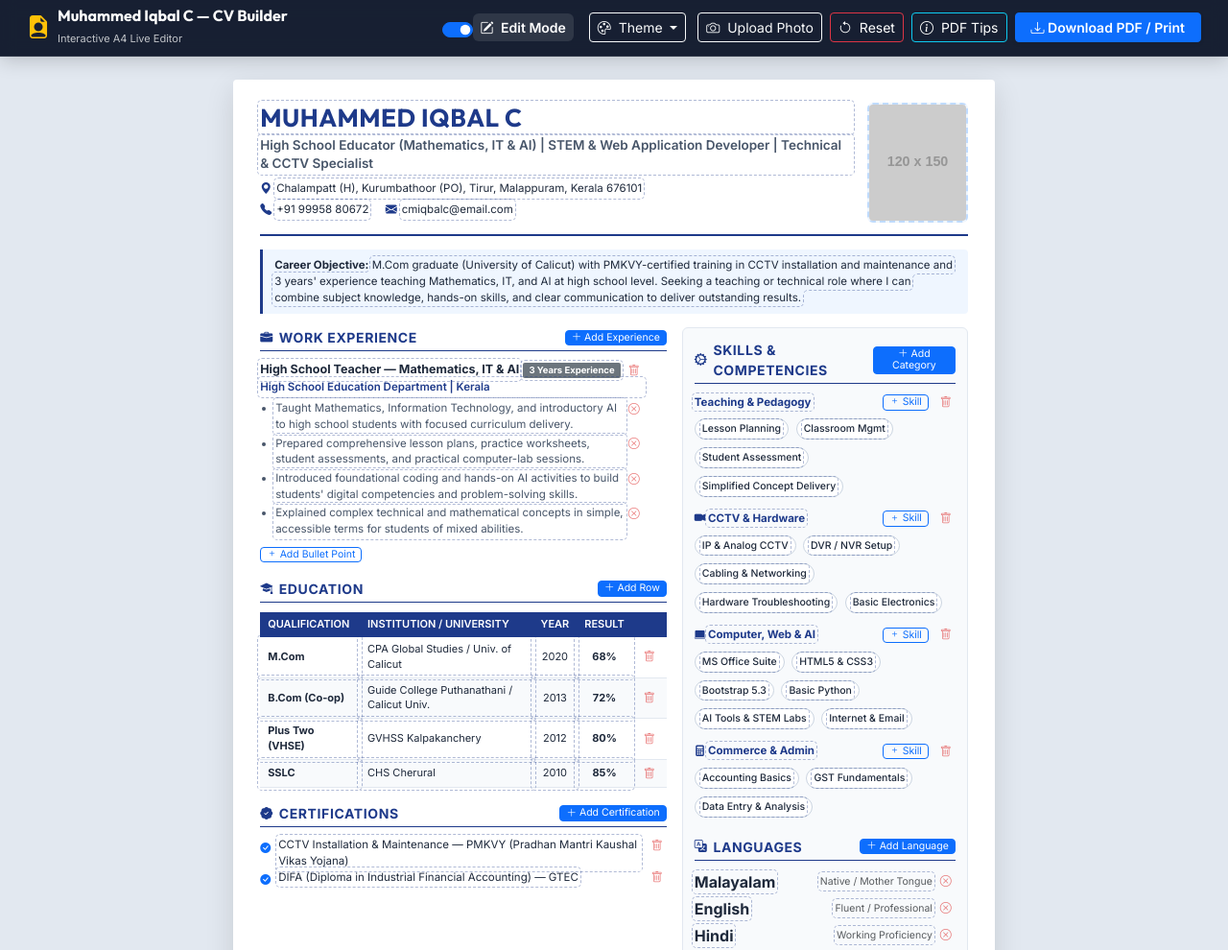
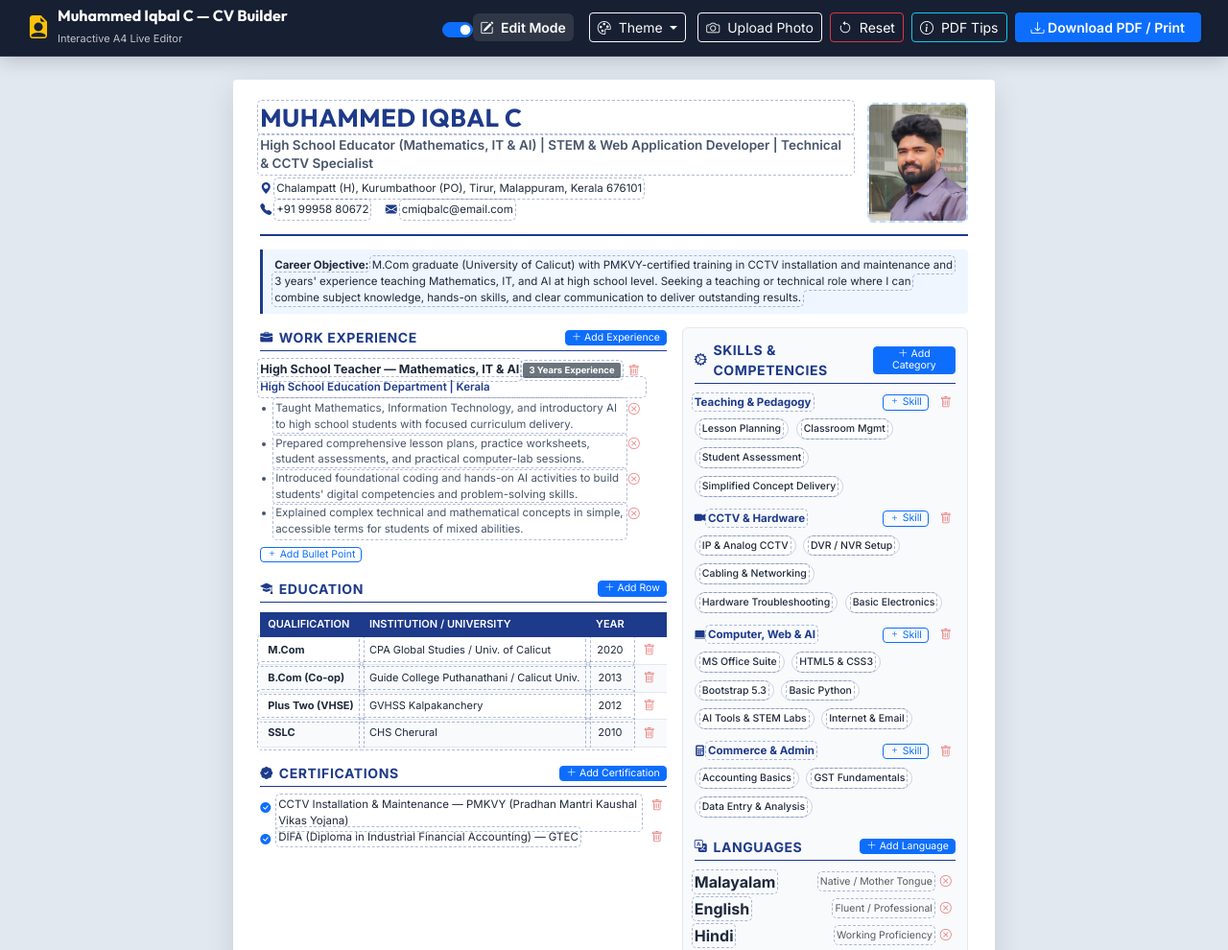
Before and after one commit to kykhss/school, a plain HTML site: page iqbal/cv.html in a window 1280 px wide. Shown: the top 990 px of the page at 96% size. Drawn offline with nearby package versions, Linux system fonts and the light colour scheme; placeholder pictures from the web are drawn by us; some icons are missing.

Commit message:
Update cv.html

```diff
--- a/iqbal/cv.html
+++ b/iqbal/cv.html
@@ -636,7 +636,6 @@
                                 <th>Qualification</th>
                                 <th>Institution / University</th>
                                 <th class="text-center">Year</th>
-                                <th class="text-center">Result</th>
                                 <th class="action-col no-print text-center" style="width: 25px;"></th>
                             </tr>
                         </thead>
@@ -783,7 +782,7 @@
         // Initial Default CV Data Schema
         const defaultCVData = {
             theme: 'navy',
-            photo: 'https://placehold.co/120x150/e2e8f0/475569?text=Upload+Photo',
+            photo: 'iq.jpeg',
             name: 'MUHAMMED IQBAL C',
             title: 'High School Educator (Mathematics, IT & AI) | STEM & Web Application Developer | Technical & CCTV Specialist',
             address: 'Chalampatt (H), Kurumbathoor (PO), Tirur, Malappuram, Kerala 676101',
@@ -959,7 +958,6 @@
                     <td contenteditable="true" oninput="updateEdu(${idx}, 'qual', this.innerText)"><strong>${edu.qual}</strong></td>
                     <td contenteditable="true" oninput="updateEdu(${idx}, 'inst', this.innerText)">${edu.inst}</td>
                     <td class="text-center" contenteditable="true" oninput="updateEdu(${idx}, 'year', this.innerText)">${edu.year}</td>
-                    <td class="text-center" contenteditable="true" oninput="updateEdu(${idx}, 'mark', this.innerText)"><strong>${edu.mark}</strong></td>
                     <td class="action-col no-print text-center">
                         <button class="btn-delete-item edit-controls" onclick="deleteEdu(${idx})" title="Delete Row"><i class="bi bi-trash"></i></button>
                     </td>
```
